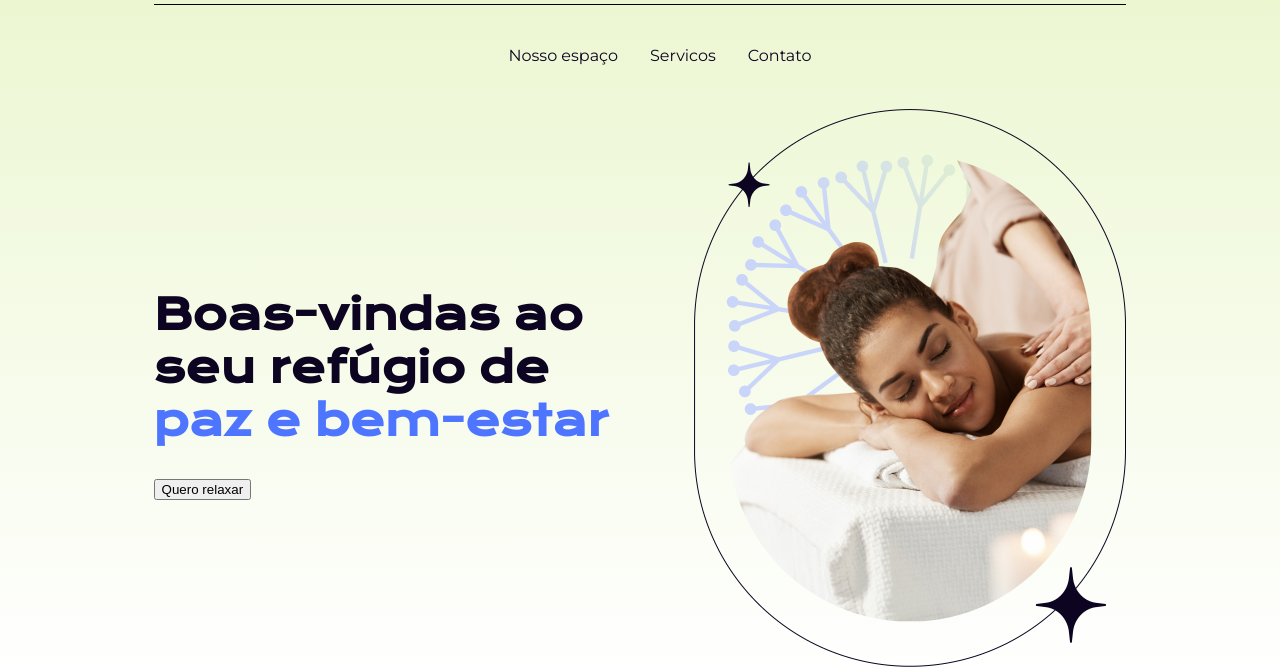
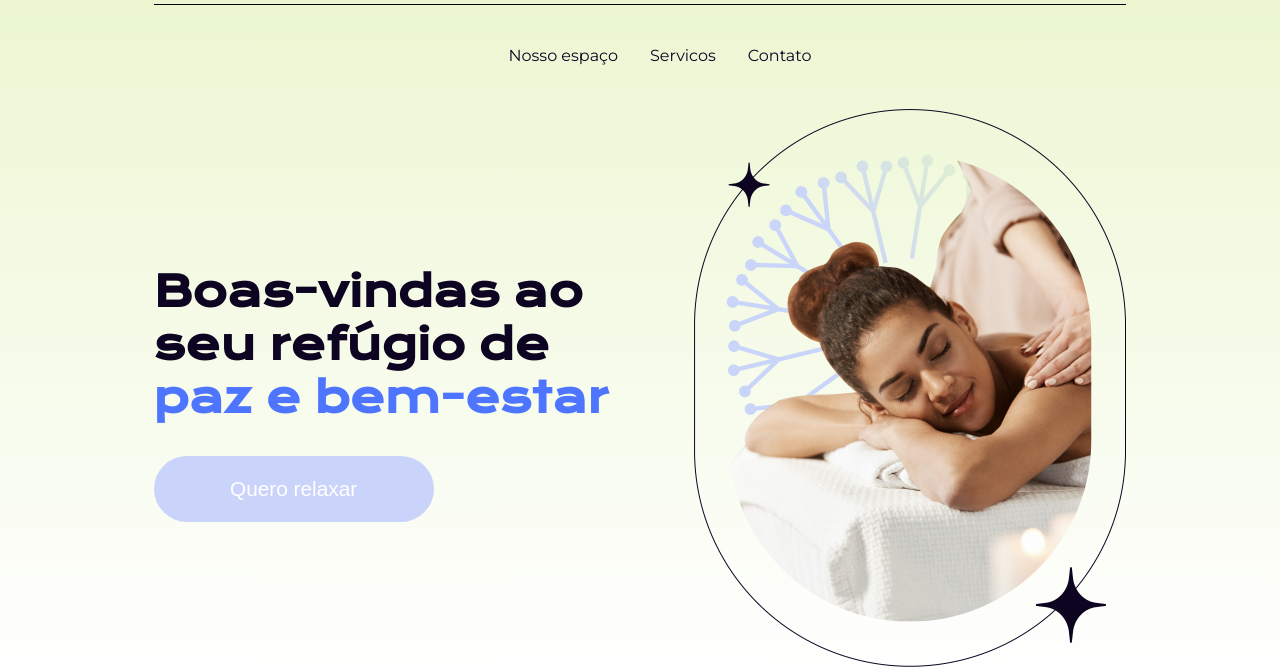
Before and after one commit to eduarda-magnago/calmaria-spa, a plain HTML site: page index.html in a window 1280 px wide. Shown: the part 142-811 px from the top of the page. Drawn offline with nearby package versions, Linux system fonts and the light colour scheme.

Commit message:
Update styles.css

```diff
--- a/styles/styles.css
+++ b/styles/styles.css
@@ -31,6 +31,11 @@ header nav ul a {
   font-size: 1rem;
   color: #0C0421;
   font-weight: 500;
+  transition: 0.3s;
+}
+header nav ul a:hover {
+  transform: scale(1.2);
+  font-weight: 700;
 }
 header #home {
   max-width: 1040px;
@@ -41,7 +46,7 @@ header #home {
   justify-content: space-between;
 }
 header #home .textos-home {
-  max-width: 464px;
+  width: 464px;
 }
 header #home .textos-home h1 {
   font-size: 42px;
@@ -51,6 +56,20 @@ header #home .textos-home h1 {
 }
 header #home .textos-home h1 span {
   color: #4e75ff;
+}
+header #home .textos-home .btn-main {
+  width: 280px;
+  height: 66px;
+  color: #fff;
+  border: none;
+  outline: none;
+  border-radius: 66px;
+  background: #CAD4FA;
+  font-size: 1.3rem;
+  transition: 0.3s;
+}
+header #home .textos-home .btn-main:hover {
+  background: #4e75ff;
 }
 header #home .img-home {
   max-width: 474px;
@@ -222,7 +241,7 @@ header #home .img-home img {
   font-weight: bold;
 }
 #contatos .contatos-form .inputs .btn {
-  background: #cad4fa;
+  background: #CAD4FA;
   margin-top: 2rem;
   color: white;
   font-size: 1rem;
@@ -234,7 +253,7 @@ header #home .img-home img {
 }
 
 footer {
-  background: #e8f5c8;
+  background: #E8F5C8;
   padding: 2rem;
   text-align: center;
   margin-top: 5rem;
```
